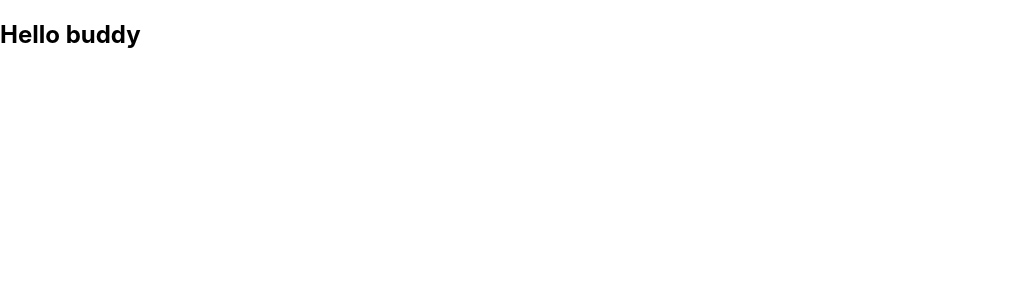
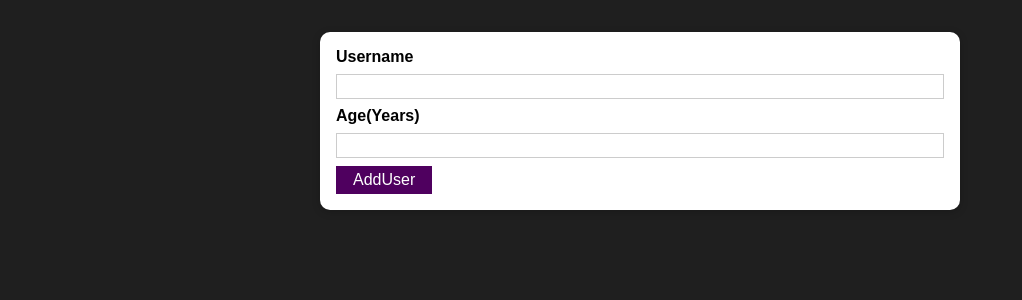
Before and after one commit to ritesh-jadhav/Raect-simple_logging_pannel, a React (Create React App) app: page / in a window 1280 px wide. Shown: the top 300 px of the page, without its empty margins (0-1022 px from the left). Built offline with nearby package versions, Linux system fonts and the light colour scheme.

Commit message:
fetching input data

```diff
--- a/src/App.css
+++ /dev/null
@@ -1,38 +0,0 @@
-.App {
-  text-align: center;
-}
-
-.App-logo {
-  height: 40vmin;
-  pointer-events: none;
-}
-
-@media (prefers-reduced-motion: no-preference) {
-  .App-logo {
-    animation: App-logo-spin infinite 20s linear;
-  }
-}
-
-.App-header {
-  background-color: #282c34;
-  min-height: 100vh;
-  display: flex;
-  flex-direction: column;
-  align-items: center;
-  justify-content: center;
-  font-size: calc(10px + 2vmin);
-  color: white;
-}
-
-.App-link {
-  color: #61dafb;
-}
-
-@keyframes App-logo-spin {
-  from {
-    transform: rotate(0deg);
-  }
-  to {
-    transform: rotate(360deg);
-  }
-}
--- a/src/App.js
+++ b/src/App.js
@@ -1,9 +1,9 @@
-import './App.css';
-
+import React from 'react';
+import AddUser from './Components/User/AddUser';
 function App() {
   return (
     <div>
-      <h2>Hello buddy</h2>
+      <AddUser />
     </div>
   );
 }
--- /dev/null
+++ b/src/Components/UI/Button.js
@@ -0,0 +1,15 @@
+import React from 'react';
+import classes from './Button.module.css';
+
+const Button = (props) => {
+    return (
+    <button
+        className={classes.button}
+        type={props.type || 'button'}
+        onClick={props.onClick}
+        >
+        {props.children}
+    </button>
+    );
+};
+export default Button;
--- /dev/null
+++ b/src/Components/UI/Button.module.css
@@ -0,0 +1,19 @@
+
+.button {
+    font: inherit;
+    border: 1px solid #4f005f;
+    background: #4f005f;
+    color: white;
+    padding: 0.25rem 1rem;
+    cursor: pointer;
+  }
+
+  .button:hover,
+  .button:active {
+    background: #741188;
+    border-color: #741188;
+  }
+
+  .button:focus {
+    outline: none;
+  }
--- /dev/null
+++ b/src/Components/UI/Card.js
@@ -0,0 +1,9 @@
+import React from 'react' ;
+import classes from './Card.module.css';
+const Card = (props) => {
+
+    return <div className={`${classes.card} ${props.className}`}>{ props.children }</div>
+};
+
+
+export default Card;
--- /dev/null
+++ b/src/Components/UI/Card.module.css
@@ -0,0 +1,6 @@
+.card{
+    background: white;
+    box-shadow: 0 2px 8px rgba(0, 0, 0, 0.2);
+    border-radius: 10px;
+
+}
--- /dev/null
+++ b/src/Components/User/AddUser.js
@@ -0,0 +1,34 @@
+import { React,useState } from "react";
+import Card from '../UI/Card';
+import Button from '../UI/Button';
+import classes from './AddUser.module.css';
+
+const AddUser = (props) => {
+    const [enetredUsername, setenetredUsername] = useState('');
+    const [enetredAge, setEnetredAge] = useState('');
+
+    const addUserHandler = (event) =>
+    {
+        event.preventDefault();
+        console.log(enetredUsername, enetredAge);
+    }
+    const usernameChangeHandler = (event) => {
+        setenetredUsername(event.target.value);
+    }
+
+     const ageChangeHandler = (event) => {
+        setEnetredAge(event.target.value);
+     }
+    return (
+        <Card className={classes.input}>
+            <form onSubmit={addUserHandler}>
+                <label htmlFor="username" >Username</label>
+                <input type="text" id="username" onChange={usernameChangeHandler}/>
+                <label htmlFor="age" >Age(Years)</label>
+                <input type="number" onChange={ageChangeHandler} id="age" />
+                <Button  type="submit">AddUser</Button>
+            </form>
+        </Card>
+    );
+};
+export default AddUser;
--- /dev/null
+++ b/src/Components/User/AddUser.module.css
@@ -0,0 +1,26 @@
+.input {
+    margin: 2rem auto;
+    padding: 1rem;
+    width: 90%;
+    max-width: 40rem;
+  }
+
+  .input label {
+    display: block;
+    font-weight: bold;
+    margin-bottom: 0.5rem;
+  }
+
+  .input input {
+    font: inherit;
+    display: block;
+    width: 100%;
+    border: 1px solid #ccc;
+    padding: 0.15rem;
+    margin-bottom: 0.5rem;
+  }
+
+  .input input:focus {
+    outline: none;
+    border-color: #4f005f;
+  }
--- a/src/index.css
+++ b/src/index.css
@@ -1,13 +1,12 @@
-body {
-  margin: 0;
-  font-family: -apple-system, BlinkMacSystemFont, 'Segoe UI', 'Roboto', 'Oxygen',
-    'Ubuntu', 'Cantarell', 'Fira Sans', 'Droid Sans', 'Helvetica Neue',
-    sans-serif;
-  -webkit-font-smoothing: antialiased;
-  -moz-osx-font-smoothing: grayscale;
+*{
+  box-sizing: border-box;
 }
 
-code {
-  font-family: source-code-pro, Menlo, Monaco, Consolas, 'Courier New',
-    monospace;
+html{
+  font-family: sans-serif;
+  background: #1f1f1f;
 }
+
+body{
+  margin: 0;
+}
```
